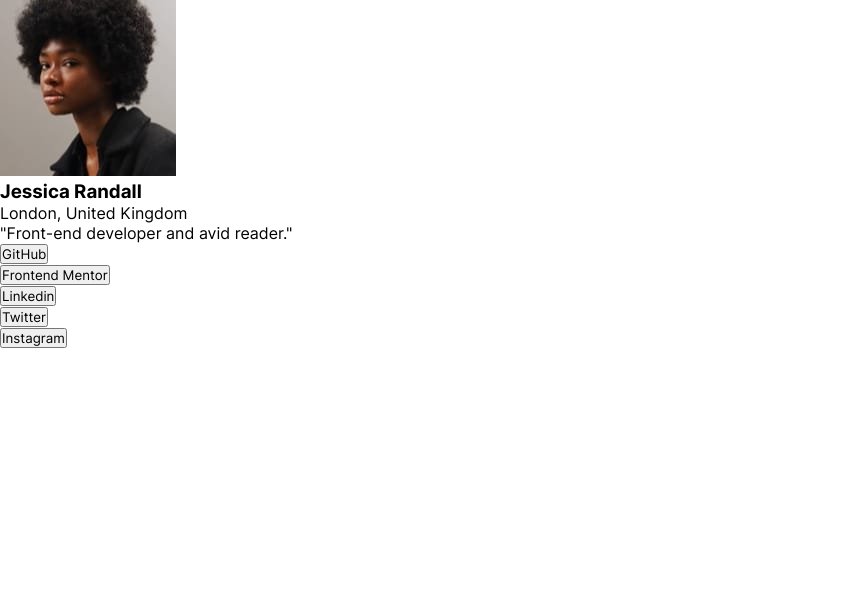
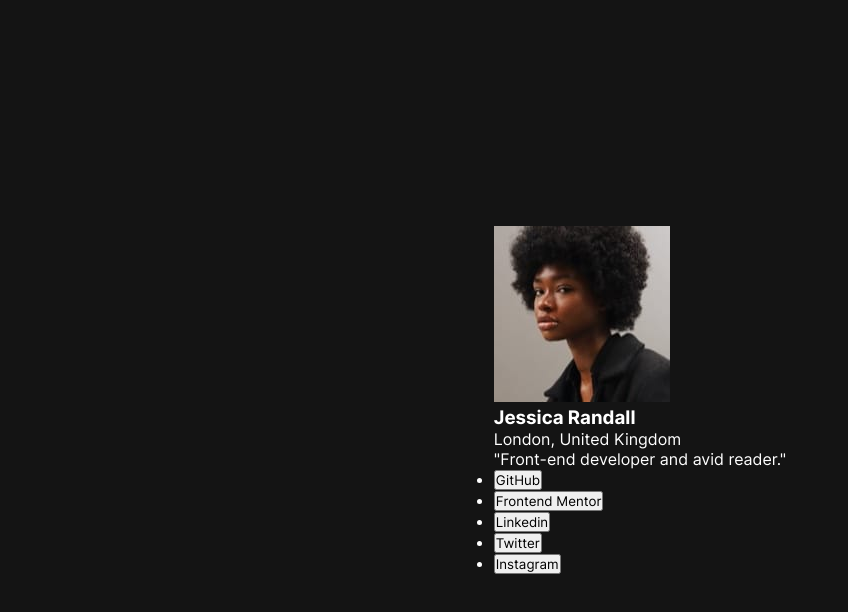
Before and after one commit to lucarl07/projeto-front-end, a React (Vite) app in the folder social-links-profile-main/: page / in a window 1280 px wide. Shown: the top 612 px of the page, without its empty margins (0-848 px from the left). Built offline with nearby package versions, Linux system fonts and the light colour scheme.

Commit message:
Adicionar estilização básica em ./social-links.../src/main-style.css

```diff
--- a/social-links-profile-main/src/app/App.css
+++ b/social-links-profile-main/src/app/App.css
@@ -0,0 +1 @@
+/** APP STYLESHEET **/
--- a/social-links-profile-main/src/main-style.css
+++ b/social-links-profile-main/src/main-style.css
@@ -1,3 +1,6 @@
+/** MAIN STYLESHEET **/
+
+/* Variables: */
 :root {
     /* Primary colors: */
     --Green: hsl(75, 94%, 57%);
@@ -12,6 +15,7 @@
     --Paragraph: 14px;
 }
 
+/* Global properties: */
 * {
     box-sizing: border-box;
     margin: 0;
@@ -19,7 +23,19 @@
     font-family: "Inter", sans-serif;
 }
 
+/* Font - Inter (400, 600 & 700): */
 @font-face {
     font-family: 'Inter';
     src: url('./assets/fonts/Inter-VariableFont_slnt,wght.ttf');
 }
+
+/* Body properties: */
+body {
+    display: flex;
+    flex-direction: column;
+    justify-content: center;
+    align-items: center;
+    height: 100vh;
+    background-color: var(--Off-Black);
+    color: white;
+}
```
